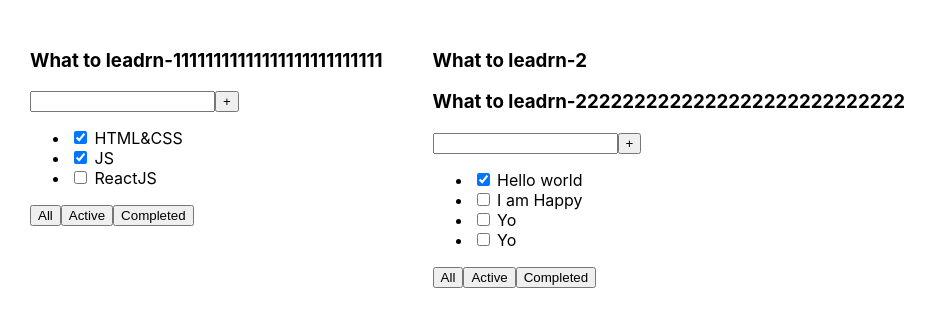
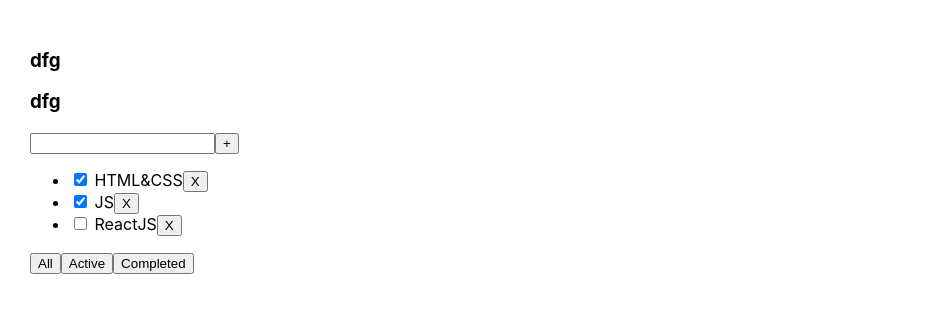
Before and after one commit to pantaiz/todolist, a React (Create React App) app: page / in a window 1280 px wide. Shown: the top 326 px of the page, without its empty margins (0-937 px from the left). Built offline with nearby package versions, Linux system fonts and the light colour scheme.

Commit message:
2Lesson todo

```diff
--- a/src/App.tsx
+++ b/src/App.tsx
@@ -1,27 +1,39 @@
-import React from 'react';
+import React, {useState} from 'react';
 import './App.css';
-import {TodoList} from "./TodoList";
+import {TaskType, TodoList} from "./TodoList";
+export type FilterValuesType="all"|"active"|"completed";
 
 function App() {
-    const tasks1 = [
-        { id: 1, title: "HTML&CSS", isDone: true },
-        { id: 2, title: "JS", isDone: true },
-        { id: 3, title: "ReactJS", isDone: false }
-    ]
-    const tasks2 = [
-        { id: 1, title: "Hello world", isDone: true },
-        { id: 2, title: "I am Happy", isDone: false },
-        { id: 3, title: "Yo", isDone: false },
-        { id: 4, title: "Yo", isDone: false }
-    ]
-    const shapka1='What to leadrn-1'
-    const shapka11='What to leadrn-11111111111111111111111111'
-    const shapka2='What to leadrn-2'
-    const shapka22='What to leadrn-2222222222222222222222222222'
+    let [tasks, setTask] = useState<Array<TaskType>>([
+        {id: 1, title: "HTML&CSS", isDone: true},
+        {id: 2, title: "JS", isDone: true},
+        {id: 3, title: "ReactJS", isDone: false}
+    ])
+    let [filter, setFilter] = useState<FilterValuesType>("all")
+
+    function removeTask(id: number) {
+        setTask(tasks.filter((v) => v.id != id))
+        console.log(tasks);
+    }
+
+    function filterTask(value:FilterValuesType) {
+            setFilter(value)}
+    let tasksForToDoList=tasks
+
+    if (filter==='active'){
+        console.log("+")
+        tasksForToDoList=tasks.filter(t=>t.isDone===false)
+    }
+    if (filter==='completed'){
+        tasksForToDoList=tasks.filter(t=>t.isDone===true)
+    }
     return (
         <div className="App">
-            <TodoList  task={tasks1} shapka2={shapka11}/>
-            <TodoList task={tasks2} shapka={shapka2} shapka2={shapka22}/>
+            <TodoList removeTask={removeTask}
+                      task={tasksForToDoList}
+                      filterTask={filterTask}
+
+                     />
 
         </div>
     );
--- a/src/TodoList.tsx
+++ b/src/TodoList.tsx
@@ -1,32 +1,36 @@
 import React from "react";
+import { FilterValuesType } from "./App";
 
 type PropsType={
-    shapka?:string,
-    shapka2?:string,
+
     task:Array<TaskType>
+    removeTask:(id:number)=>void
+    filterTask:(value:FilterValuesType)=>void
 }
-type TaskType={
-    id:number,
-    title:string
-    isDone:boolean
+export type TaskType = {
+    id: number,
+    title: string
+    isDone: boolean
+
 }
 
 
-export  const TodoList = (props:PropsType) => {
-return  (
+export const TodoList = (props: PropsType) => {
+
+    return (
         <div>
-        <h3>{props.shapka}</h3>
-        <h3>{props.shapka2}</h3>
+            <h3>dfg</h3>
+            <h3>dfg</h3>
             <div>
                 <input/>
                 <button>+</button>
             </div>
             <ul>
                 {props.task.map(value => {
-            return(
-                <li key={value.id}><input type="checkbox" checked={value.isDone}/> <span>{value.title}</span></li>
-
-            )
+                    return (
+                        <li key={value.id}><input type="checkbox" checked={value.isDone}/> <span>{value.title}</span>
+                            <button onClick={()=> props.removeTask(value.id)}>X</button>
+                        </li>)
                 })}
             </ul>
             {/*
@@ -34,9 +38,9 @@ return  (
             <li><input type="checkbox" checked={props.task[2].isDone}/> <span>{props.task[2].title}</span></li>
         */}
             <div>
-            <button>All</button>
-            <button>Active</button>
-            <button>Completed</button>
+                <button onClick={()=>{props.filterTask("all")}}>All</button>
+                <button onClick={()=>{props.filterTask("active")}}>Active</button>
+                <button onClick={()=>{props.filterTask("completed")}}>Completed</button>
             </div>
         </div>
     )
--- a/src/index.tsx
+++ b/src/index.tsx
@@ -9,7 +9,7 @@ const root = ReactDOM.createRoot(
 );
 root.render(
   <React.StrictMode>
-    <App />
+    <App/>
   </React.StrictMode>
 );
 
```
Lines whose indentation alone changed are shown as unchanged.
